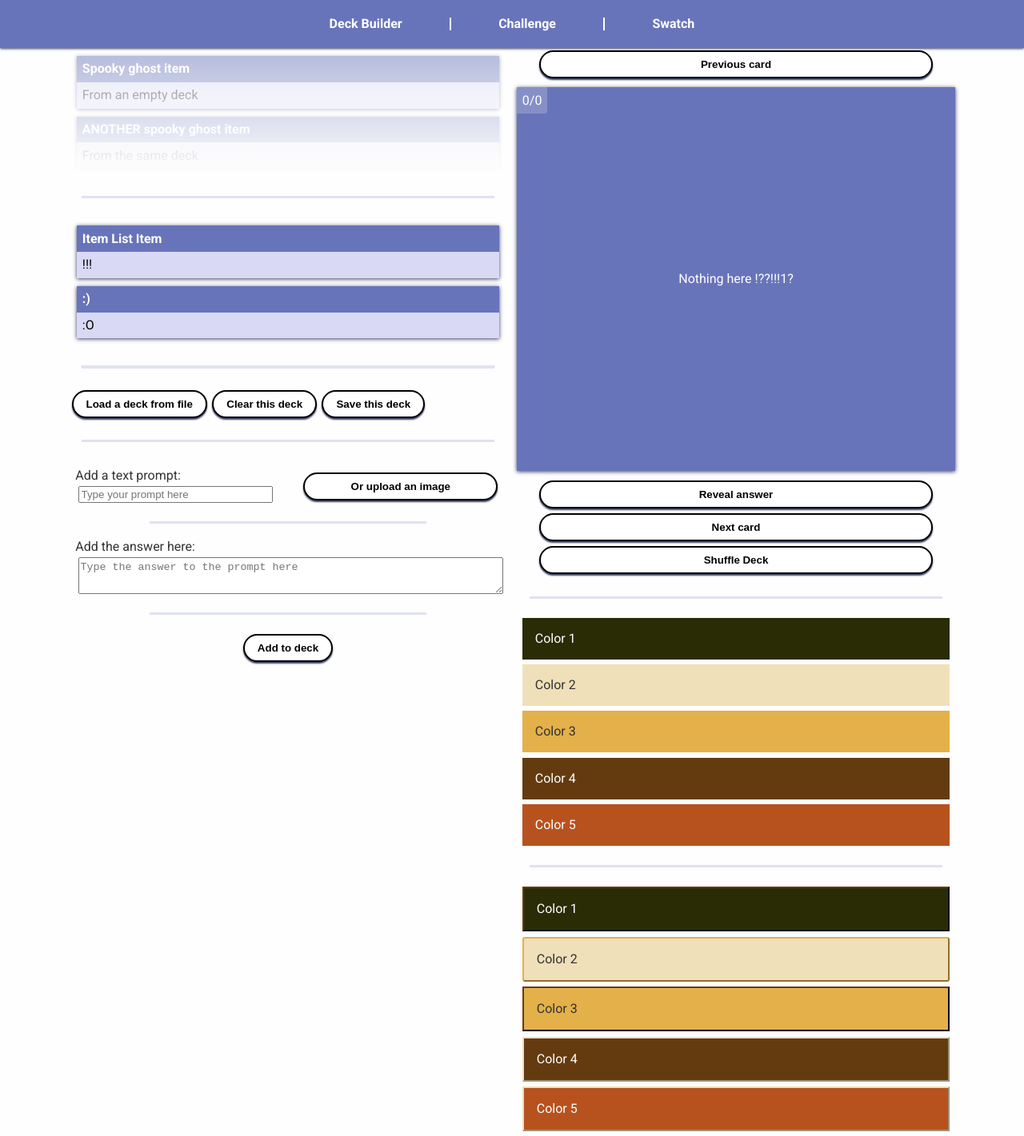
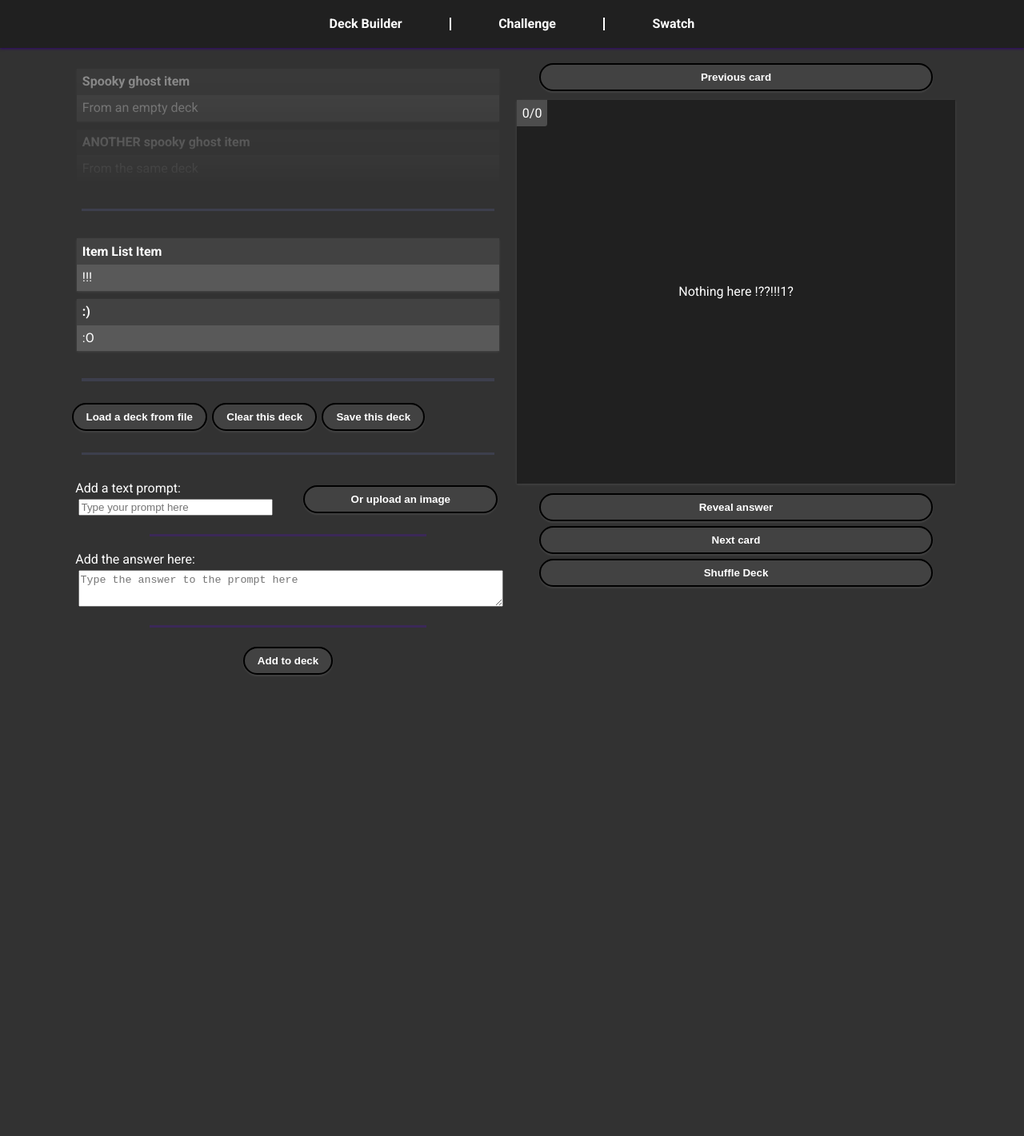
Before and after one commit to seanmizen/flash-app, a React (Create React App) app: page / in a window 1280 px wide. Shown: the whole page at 80% size. After the commit the page ends 850 px from the top, so only its background shows below. Built offline with nearby package versions, Linux system fonts and the light colour scheme.

Commit message:
I have made everything worse by dark themeing it

```diff
--- a/public/styles.css
+++ b/public/styles.css
@@ -5,13 +5,13 @@ light: #d9d9f5
 */
 
 :root {
-  background: #fefefe;
+  background: #323232;
   font-size: 16px;
   font-family: "Roboto", sans-serif;
 }
 
 body {
-  color: #323232;
+  color: white;
   line-height: 1.25;
   margin: 0;
 }
--- a/src/components/Button/Button.module.css
+++ b/src/components/Button/Button.module.css
@@ -1,15 +1,13 @@
 .button-one {
   border-radius: 99rem;
   padding: 0.5rem 1rem 0.5rem 1rem;
-  box-shadow: 0px 2px 2px #353b5e;
-
+  box-shadow: 0px 2px 2px rgba(255, 255, 255, 0.08);
   /* border-color: rgba(104, 116, 185, 1); */
-  color: #6874b9;
+  color: white;
   border-style: double;
   font-weight: 650;
-  color: black;
-  background-color: white;
-  border-color: black;
+  background-color: rgba(255, 255, 255, 0.08);
+  /* border-color: rgba(187, 134, 252, 1);*/
   text-decoration: none;
 }
 
--- a/src/core/Nav.module.css
+++ b/src/core/Nav.module.css
@@ -1,6 +1,7 @@
 .nav {
-  background: #6874b9;
-  box-shadow: 0px 1px 3px #353b5e;
+  background: rgb(32, 32, 32);
+  box-shadow: 0px 1px 3px rgb(45, 0, 109);
+  margin: 0 0 1rem 0;
 }
 
 .nav-list {
--- a/src/features/Challenge/Challenge.module.css
+++ b/src/features/Challenge/Challenge.module.css
@@ -91,7 +91,7 @@ align-content: (stretch is the default)
   flex-direction: row;
   justify-content: space-between;
   /*width: 100%;*/
-  box-shadow: 0px 1px 5px #353b5e;
+  box-shadow: 0px 1px 3px rgba(255, 255, 255, 0.1);
   overflow: hidden;
 }
 @media only screen and (max-width: 880px) {
@@ -160,7 +160,7 @@ align-content: (stretch is the default)
 
 .arena-prompt-image-caption {
   position: absolute;
-  background-color: rgba(104, 116, 185, 0.8);
+  background-color: rgba(32, 32, 32, 0.8);
   color: rgb(255, 255, 255);
   z-index: 1;
   bottom: 0;
@@ -176,11 +176,11 @@ align-content: (stretch is the default)
 }
 
 .item-light {
-  background: #d9d9f5;
-  color: black;
+  background-color: rgba(255, 255, 255, 0.08);
+  color: white;
 }
 
 .item-dark {
-  background: #6874b9;
+  background-color: rgba(32, 32, 32, 1);
   color: white;
 }
--- a/src/features/DeckEditor/DeckEditor.module.css
+++ b/src/features/DeckEditor/DeckEditor.module.css
@@ -6,7 +6,7 @@ button {
 .spacer {
   margin: 1rem;
   padding: 0.1rem 0 0.1rem 0;
-  background-color: #6874b9;
+  background-color: rgb(98, 0, 238);
   opacity: 0.2;
 }
 
@@ -192,10 +192,10 @@ li {
 }
 
 .itemlist-item {
-  background-color: #6874b9;
+  background-color: rgba(255, 255, 255, 0.08);
   color: white;
   /* box-shadow: 4px 4px 4px #353b5e; */
-  box-shadow: 0px 1px 5px #353b5e;
+  box-shadow: 0px 1px 3px rgba(255, 255, 255, 0.1);
   overflow: hidden;
   margin: 10px;
   display: flex;
@@ -221,7 +221,7 @@ li {
   position: absolute;
   padding: 0.3rem;
   color: white;
-  background-color: rgba(255, 255, 255, 0.2);
+  background-color: rgba(255, 255, 255, 0.5);
   border-radius: 0 0 0 0.2rem;
 }
 
@@ -242,8 +242,8 @@ li {
 
 .item-answer {
   display: flex;
-  background-color: #d9d9f5;
-  color: black;
+  background-color: rgba(255, 255, 255, 0.12);
+  color: white;
 }
 
 .item-answer span {
--- a/src/features/Swatch/Swatch.js
+++ b/src/features/Swatch/Swatch.js
@@ -80,82 +80,6 @@ const Swatch = () => {
           }}
           key={deckKey}
         />
-        <div className={styles["spacer"]} />
-        <div>
-          <div className={styles["color-box"] + " " + styles["color-one"]}>
-            Color 1
-          </div>
-          <div className={styles["color-box"] + " " + styles["color-two"]}>
-            Color 2
-          </div>
-          <div className={styles["color-box"] + " " + styles["color-three"]}>
-            Color 3
-          </div>
-          <div className={styles["color-box"] + " " + styles["color-four"]}>
-            Color 4
-          </div>
-          <div className={styles["color-box"] + " " + styles["color-five"]}>
-            Color 5
-          </div>
-        </div>
-        <div className={styles["spacer"]} />
-        <div>
-          <div
-            className={
-              styles["color-box"] +
-              " " +
-              styles["color-one"] +
-              " " +
-              styles["border-one"]
-            }
-          >
-            Color 1
-          </div>
-          <div
-            className={
-              styles["color-box"] +
-              " " +
-              styles["color-two"] +
-              " " +
-              styles["border-two"]
-            }
-          >
-            Color 2
-          </div>
-          <div
-            className={
-              styles["color-box"] +
-              " " +
-              styles["color-three"] +
-              " " +
-              styles["border-three"]
-            }
-          >
-            Color 3
-          </div>
-          <div
-            className={
-              styles["color-box"] +
-              " " +
-              styles["color-four"] +
-              " " +
-              styles["border-four"]
-            }
-          >
-            Color 4
-          </div>
-          <div
-            className={
-              styles["color-box"] +
-              " " +
-              styles["color-five"] +
-              " " +
-              styles["border-five"]
-            }
-          >
-            Color 5
-          </div>
-        </div>
       </div>
     </div>
   );
--- a/src/features/Swatch/Swatch.module.css
+++ b/src/features/Swatch/Swatch.module.css
@@ -28,45 +28,3 @@
   background-color: #6874b9;
   opacity: 0.2;
 }
-
-.color-box {
-  margin: 0.4rem;
-  padding: 1rem;
-}
-
-.color-one {
-  color: white;
-  background-color: #2a2c05;
-}
-.color-two {
-  background-color: #efe0b9;
-}
-.color-three {
-  background-color: #e4b04a;
-}
-.color-four {
-  color: white;
-  background-color: #643b0f;
-}
-.color-five {
-  color: white;
-  background-color: #b7521e;
-}
-
-/* border one designed to match with border two */
-.border-one {
-  border: 2px outset #643b0f;
-}
-.border-two {
-  border-radius: 0.2rem;
-  border: 2px outset #e4b04a;
-}
-.border-three {
-  border: 2px outset #643b0f;
-}
-.border-four {
-  border: 2px outset #efe0b9;
-}
-.border-five {
-  border: 2px outset #efe0b9;
-}
```
